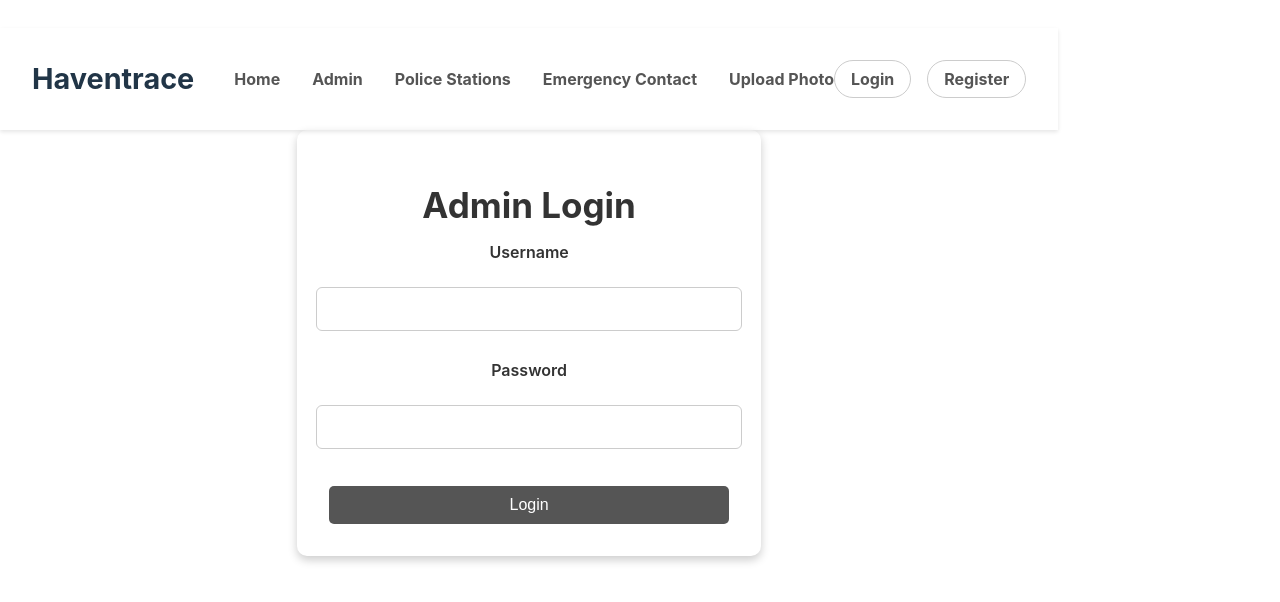
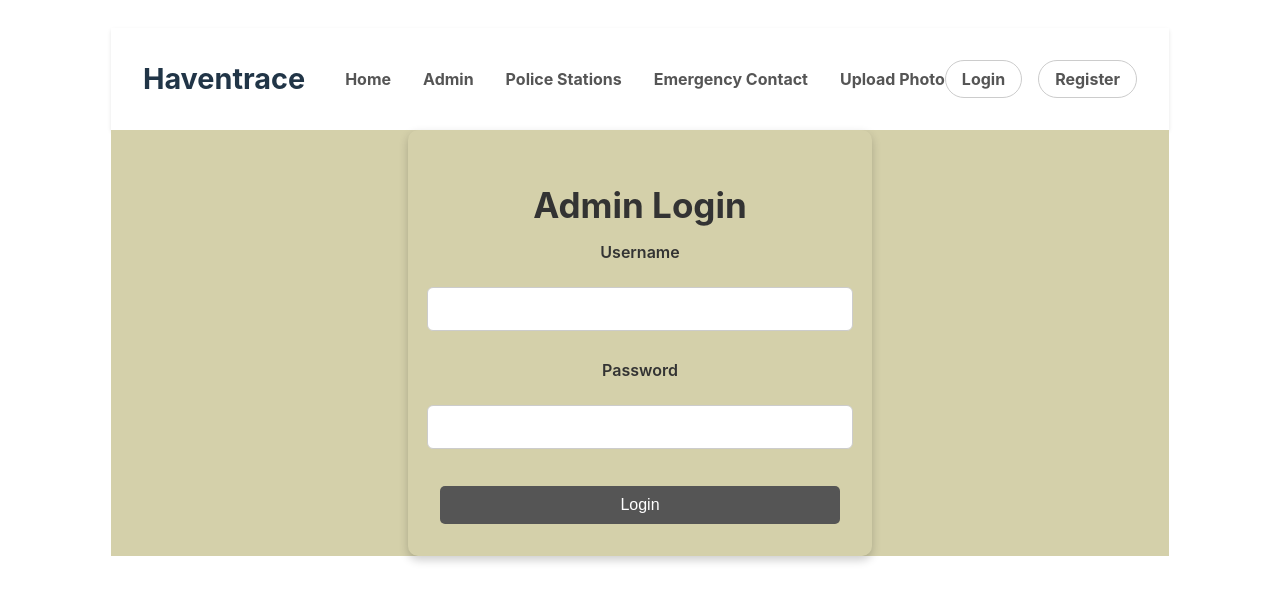
Before and after one commit to lanararoth/HAVENTRACE, a React (Vite) app in the folder frontend/: page /admin in a window 1280 px wide. Shown: the part 108-710 px from the top of the page. Built offline with nearby package versions, Linux system fonts and the light colour scheme; the HTML template or start-up script is replaced by a standard one.

Commit message:
Update App.css

```diff
--- a/frontend/src/App.css
+++ b/frontend/src/App.css
@@ -1,25 +1,54 @@
+#root {
+  max-width: 1700px;
+  margin: 0 auto;
+  padding: 0; /* Remove unnecessary padding */
+  display: flex;
+  flex-direction: column;
+}
 
-.app-container {
+
+.logo {
+  height: 6em;
+  padding: 1.5em;
+  will-change: filter;
+  transition: filter 300ms;
+}
+.logo:hover {
+  filter: drop-shadow(0 0 2em #646cffaa);
+}
+.logo.react:hover {
+  filter: drop-shadow(0 0 2em #61dafbaa);
+}
+
+@keyframes logo-spin {
+  from {
+    transform: rotate(0deg);
+  }
+  to {
+    transform: rotate(360deg);
+  }
+}
+
+@media (prefers-reduced-motion: no-preference) {
+  a:nth-of-type(2) .logo {
+    animation: logo-spin infinite 20s linear;
+  }
+}
+
+.card {
+  padding: 2em;
+}
+
+.read-the-docs {
+  color: #888;
+}
+
+.main-content {
+  flex: 1; /* Fill remaining height */
+  width: 100%; /* Ensure it stretches across the full width */
   display: flex;
+  flex-direction: column;
   justify-content: center;
   align-items: center;
-  height: 100vh;
-  width: 100vw;
-  margin: 0;
-  background-color: #232d3f;
-  overflow: hidden;
-  cursor: pointer;
+  background-color: #D4D0AA;
 }
-
-.app-logo {
-  max-width: 80%;
-  max-height: 80%;
-  object-fit: contain;
-  transition: transform 0.5s ease-in-out, opacity 0.3s ease; /* Add transitions */
-
-}
-
-.app-logo:hover{
-  transform: scale(1.1);
-  opacity: 0.8;
-}
```
